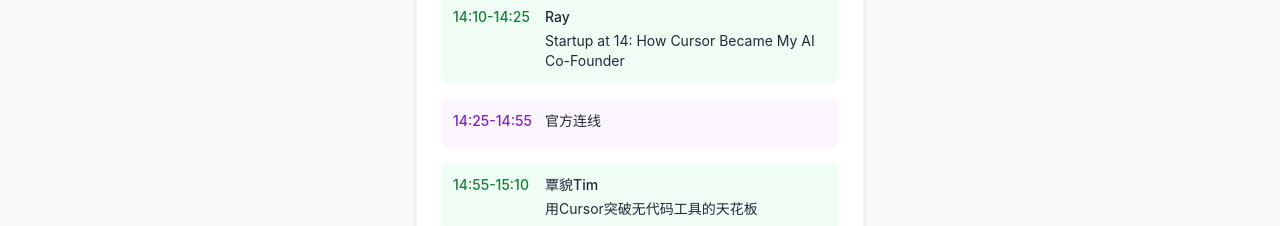
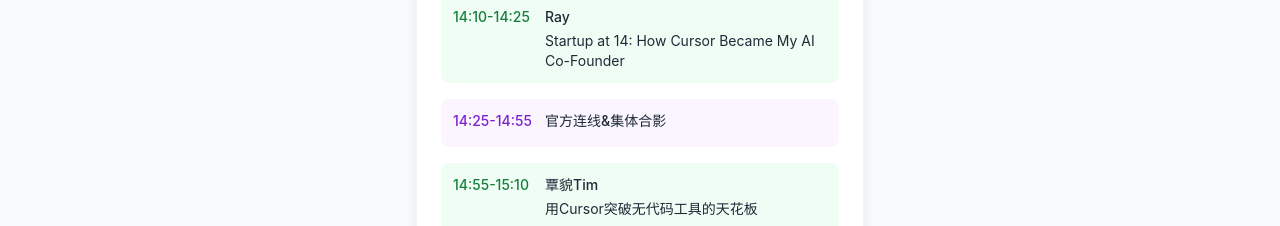
Before and after one commit to cursor-meetup/cursor-ctf, a React (Vite) app: page / in a window 1280 px wide. Shown: the part 846-1072 px from the top of the page. Built offline with nearby package versions, Linux system fonts and the light colour scheme.

Commit message:
fix: 样式修复

```diff
--- a/src/pages/Venue.tsx
+++ b/src/pages/Venue.tsx
@@ -128,7 +128,7 @@ const Venue = () => {
             <div className="flex items-start space-x-3 p-3 bg-purple-50 rounded-lg">
               <div className="flex-shrink-0 w-20 text-sm font-medium text-purple-700">14:25-14:55</div>
               <div className="flex-1 text-sm text-gray-800">
-                <div className="font-medium mb-1">官方连线</div>
+                <div className="font-medium mb-1">官方连线&集体合影</div>
               </div>
             </div>
 
@@ -150,7 +150,7 @@ const Venue = () => {
 
             <div className="flex items-start space-x-3 p-3 bg-yellow-50 rounded-lg">
               <div className="flex-shrink-0 w-20 text-sm font-medium text-yellow-700">15:25-15:55</div>
-              <div className="flex-1 text-sm text-gray-800">集体合影&茶歇</div>
+              <div className="flex-1 text-sm text-gray-800">茶歇时间</div>
             </div>
 
             <div className="flex items-start space-x-3 p-3 bg-green-50 rounded-lg">
```
